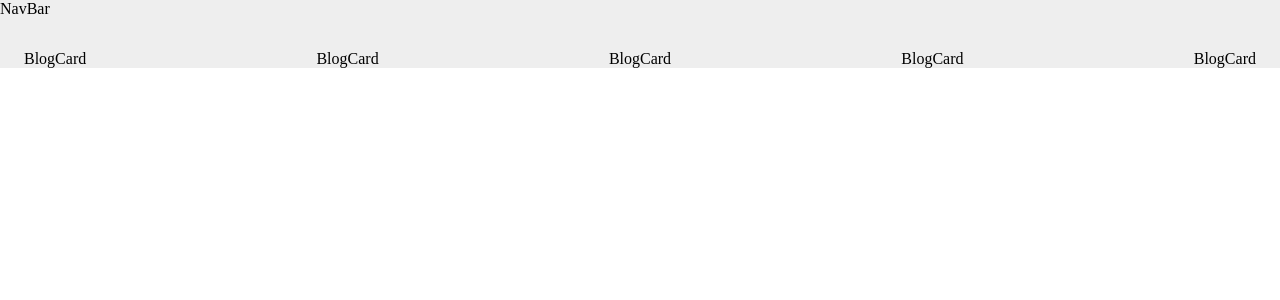
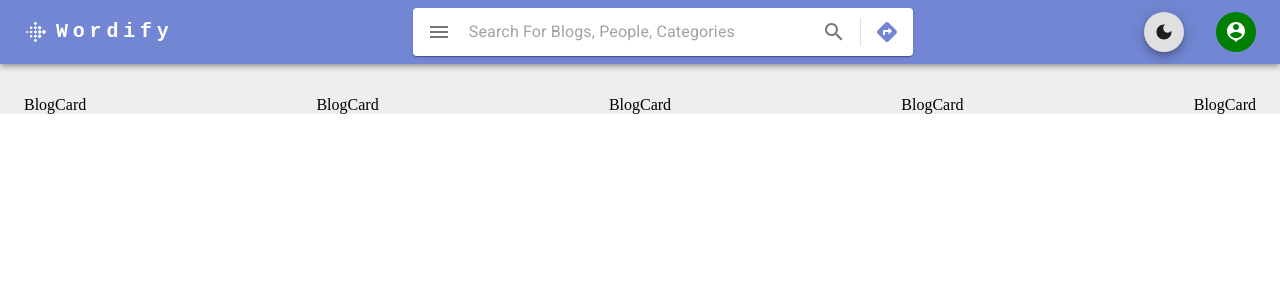
Before and after one commit to imak02/mern-blog, a React (Vite) app: page / in a window 1280 px wide. Shown: the top 300 px of the page. Built offline with nearby package versions, Linux system fonts and the light colour scheme.

Commit message:
Navbar design

```diff
--- a/src/components/NavBar.jsx
+++ b/src/components/NavBar.jsx
@@ -1,7 +1,304 @@
-import React from "react";
+import {
+  AppBar,
+  Box,
+  Toolbar,
+  IconButton,
+  Typography,
+  Menu,
+  Container,
+  Avatar,
+  Button,
+  Tooltip,
+  MenuItem,
+  CircularProgress,
+  Divider,
+  Fab,
+  List,
+  ListItem,
+  ListItemButton,
+  ListItemIcon,
+  ListItemText,
+  SwipeableDrawer,
+  Paper,
+  InputBase,
+} from "@mui/material";
+
+import { Link, NavLink } from "react-router-dom";
+import {
+  DarkMode,
+  Fitbit,
+  LightMode,
+  Logout,
+  PersonAdd,
+  PersonPin,
+  Settings,
+  Inbox,
+  Mail,
+  Search,
+  Directions,
+} from "@mui/icons-material";
+import MenuIcon from "@mui/icons-material/Menu";
+
+import "./NavBar.scss";
+import { useState } from "react";
+
+let isLoggedIn = false;
+let themeMode = "light";
 
 const NavBar = () => {
-  return <div>NavBar</div>;
+  const [anchorElUser, setAnchorElUser] = useState(null);
+
+  const handleOpenUserMenu = (event) => {
+    setAnchorElUser(event.currentTarget);
+  };
+
+  const handleCloseUserMenu = () => {
+    setAnchorElUser(null);
+  };
+
+  return (
+    <AppBar position="static">
+      <Container maxWidth="false">
+        <Toolbar
+          disableGutters
+          sx={{ display: "flex", justifyContent: "space-between" }}
+        >
+          <Typography
+            variant="h6"
+            noWrap
+            sx={{
+              mr: 1,
+              display: {
+                xs: "none",
+                md: "flex",
+              },
+              fontFamily: "monospace",
+              fontWeight: 700,
+              letterSpacing: ".3rem",
+              color: "inherit",
+              textDecoration: "none",
+
+              "&:hover": {
+                color: "green",
+              },
+            }}
+          >
+            {" "}
+            <Link to="/" className="logo__link">
+              <Fitbit
+                sx={{
+                  display: { xs: "none", md: "flex" },
+                  mr: 1,
+                  mt: 0.5,
+                  color: "inherit",
+                }}
+              />
+              Wordify
+            </Link>
+          </Typography>
+
+          <Link to="/" className="links logo__link">
+            <Typography
+              variant="h5"
+              noWrap
+              sx={{
+                mr: 2,
+                display: { xs: "flex", md: "none" },
+                flexGrow: 1,
+                fontFamily: "monospace",
+                fontWeight: 700,
+                letterSpacing: ".3rem",
+                color: "inherit",
+                textDecoration: "none",
+
+                "&:hover": {
+                  color: "green",
+                },
+              }}
+            >
+              {" "}
+              <Fitbit
+                sx={{
+                  display: { xs: "flex", md: "none" },
+
+                  mr: 1,
+                  color: "inherit",
+                }}
+              />
+              Wordify
+            </Typography>
+          </Link>
+          <Box
+            sx={{
+              flexGrow: 1,
+              justifyContent: "center",
+              display: { xs: "none", md: "flex" },
+            }}
+          >
+            <Paper
+              component="form"
+              sx={{
+                p: "2px 4px",
+                display: "flex",
+                alignItems: "center",
+                width: 500,
+              }}
+            >
+              <IconButton sx={{ p: "10px" }} aria-label="menu">
+                <MenuIcon />
+              </IconButton>
+              <InputBase
+                sx={{ ml: 1, flex: 1 }}
+                placeholder="Search For Blogs, People, Categories"
+                inputProps={{ "aria-label": "search google maps" }}
+              />
+              <IconButton type="button" sx={{ p: "10px" }} aria-label="search">
+                <Search />
+              </IconButton>
+              <Divider sx={{ height: 28, m: 0.5 }} orientation="vertical" />
+              <IconButton
+                color="primary"
+                sx={{ p: "10px" }}
+                aria-label="directions"
+              >
+                <Directions />
+              </IconButton>
+            </Paper>
+          </Box>
+          {/* <Box sx={{}}> */}
+          <Box
+            sx={{
+              mr: { md: 4 },
+              display: "inline-flex",
+              order: { xs: -1, md: 0 },
+            }}
+          >
+            {themeMode === "light" ? (
+              <Tooltip arrow title="Dark mode">
+                <Fab
+                  aria-label="DarkMode"
+                  size="small"
+                  onClick={() => dispatch(dark())}
+                >
+                  <DarkMode fontSize="small" />
+                </Fab>
+              </Tooltip>
+            ) : (
+              <Tooltip arrow title="Light mode">
+                <Fab
+                  aria-label="LightMode"
+                  size="small"
+                  onClick={() => dispatch(light())}
+                >
+                  <LightMode fontSize="small" />
+                </Fab>
+              </Tooltip>
+            )}
+          </Box>
+          {!isLoggedIn ? (
+            <Box sx={{ flexGrow: 0, display: "inline-block" }}>
+              <Tooltip title="User Login" arrow>
+                <IconButton sx={{ p: 0 }}>
+                  <Link to="/login">
+                    <Avatar sx={{ bgcolor: "green" }}>
+                      <PersonPin sx={{ color: "white" }} />
+                    </Avatar>
+                  </Link>
+                </IconButton>
+              </Tooltip>
+            </Box>
+          ) : (
+            <Box sx={{ flexGrow: 0 }}>
+              <Tooltip arrow title="Profile Settings">
+                <IconButton onClick={handleOpenUserMenu} sx={{ p: 0 }}>
+                  {userResult.isLoading ? (
+                    <CircularProgress />
+                  ) : (
+                    <Avatar
+                      alt={user.firstName}
+                      src="profile.jpeg"
+                      sx={{ bgcolor: "orange", color: "black" }}
+                    />
+                  )}
+                </IconButton>
+              </Tooltip>
+              <Menu
+                sx={{ mt: "45px" }}
+                id="menu-appbar"
+                anchorEl={anchorElUser}
+                anchorOrigin={{
+                  vertical: "top",
+                  horizontal: "right",
+                }}
+                keepMounted
+                transformOrigin={{
+                  vertical: "top",
+                  horizontal: "right",
+                }}
+                open={Boolean(anchorElUser)}
+                onClose={handleCloseUserMenu}
+                PaperProps={{
+                  sx: {
+                    overflow: "visible",
+
+                    "& .MuiAvatar-root": {
+                      width: 32,
+                      height: 32,
+                      ml: -0.5,
+                      mr: 1,
+                    },
+                    "&:before": {
+                      content: '""',
+                      display: "block",
+                      position: "absolute",
+                      top: 0,
+                      right: 14,
+                      width: 10,
+                      height: 10,
+                      bgcolor: "background.paper",
+                      transform: "translateY(-50%) rotate(45deg)",
+                      zIndex: -1,
+                    },
+                  },
+                }}
+              >
+                <Link to={`/profile/${user._id}`} className="links">
+                  <MenuItem onClick={handleCloseUserMenu}>
+                    <Avatar alt={user.firstName} src="profile.jpeg" />{" "}
+                    {user.firstName + " " + user.lastName}
+                  </MenuItem>
+                </Link>
+
+                <Divider />
+                <MenuItem onClick={handleCloseUserMenu}>
+                  <ListItemIcon>
+                    <PersonAdd fontSize="small" />
+                  </ListItemIcon>
+                  Add another account
+                </MenuItem>
+                <MenuItem onClick={handleCloseUserMenu}>
+                  <ListItemIcon>
+                    <Settings fontSize="small" />
+                  </ListItemIcon>
+                  Settings
+                </MenuItem>
+                <MenuItem
+                  onClick={() => {
+                    dispatch(logout());
+                  }}
+                >
+                  <ListItemIcon>
+                    <Logout fontSize="small" />
+                  </ListItemIcon>
+                  Logout
+                </MenuItem>
+              </Menu>
+            </Box>
+          )}
+          {/* </Box> */}
+        </Toolbar>
+      </Container>
+    </AppBar>
+  );
 };
-
 export default NavBar;
```
